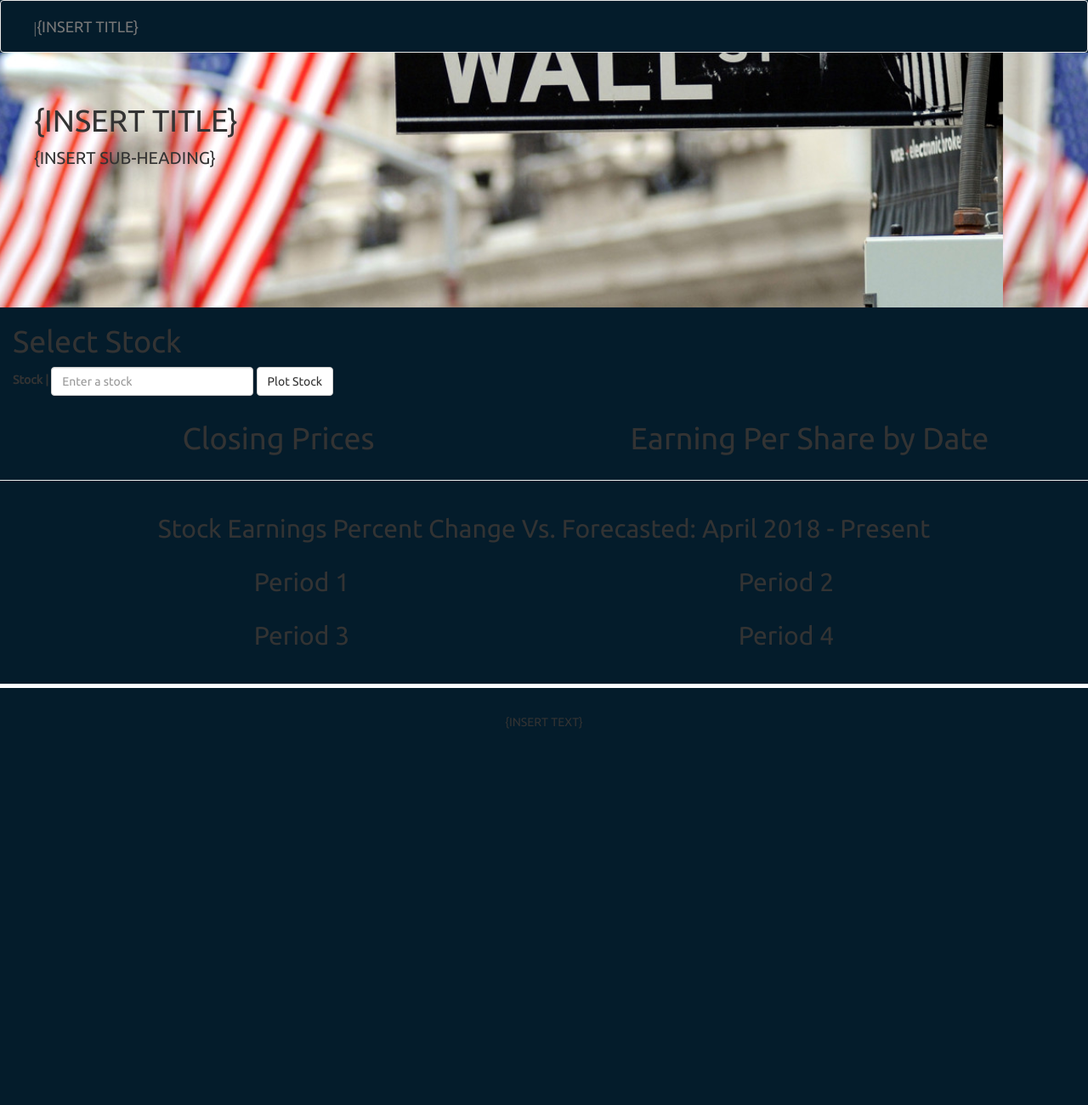
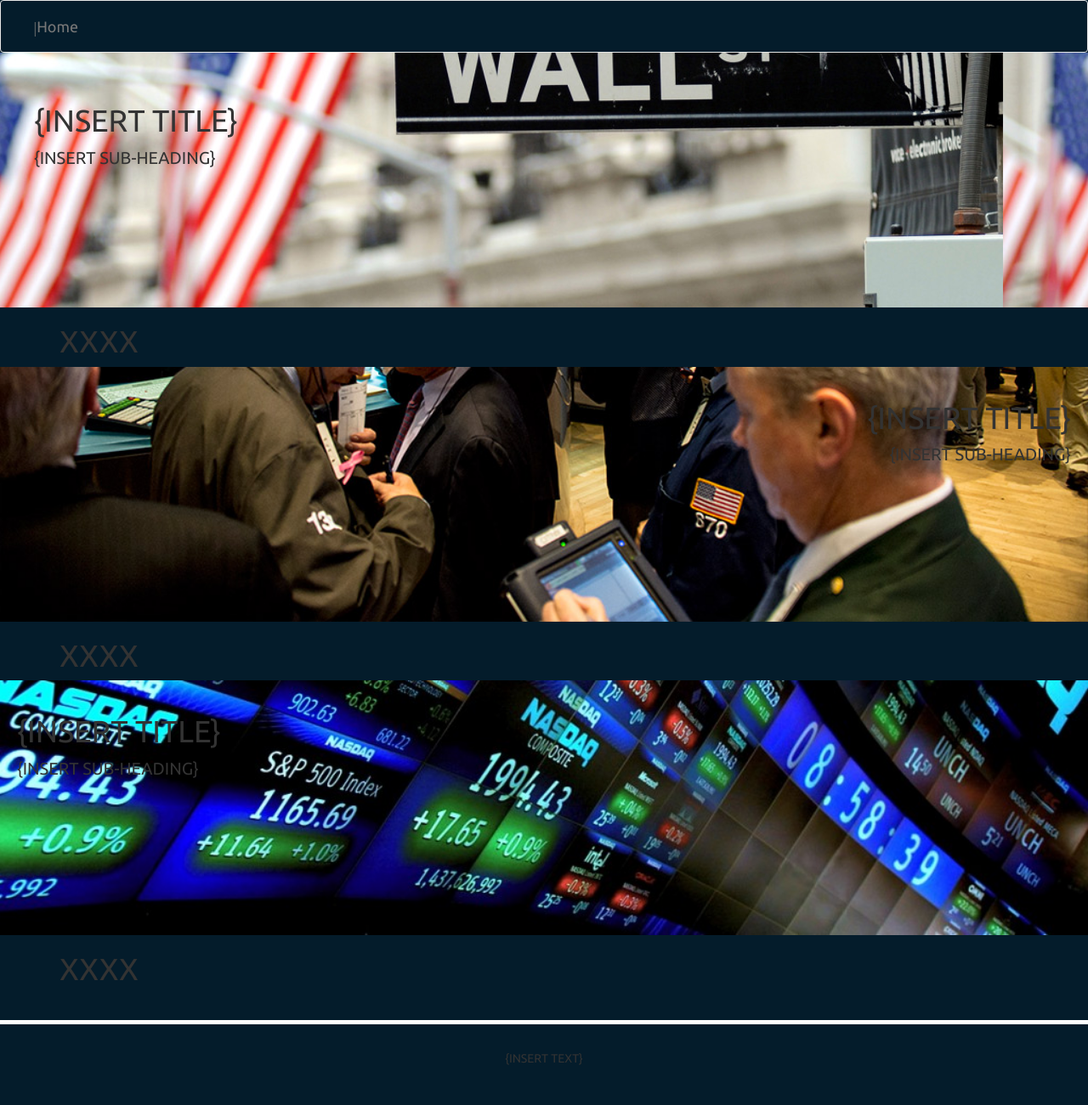
Before and after one commit to aarsalla/Project3, a Flask app: page / in a window 1280 px wide. Shown: the whole page at 85% size. Before the commit the page ends 858 px from the top, so only its background shows below. Run offline with Flask 2, Linux system fonts and the light colour scheme; parts of the project's set-up code (start-up, migrations or seed data) failed here and were passed over; some libraries are stand-ins or nearby versions; some web fonts are replaced.

Commit message:
Updating .html files

```diff
--- a/app.py
+++ b/app.py
@@ -27,6 +27,19 @@ data_base_table = Base.classes.earnings
 @app.route("/")
 def home():
     return render_template("index.html")
+
+@app.route("/data")
+def data_visuals():
+    return render_template("data.html")
+
+@app.route("/map")
+def map_visual():
+    return render_template("map.html")
+
+@app.route("/charts")
+def chart_visual():
+    return render_template("charts.html")
+
 @app.route("/x")
 def samples():
 
--- a/templates/index.html
+++ b/templates/index.html
@@ -5,7 +5,7 @@
   <meta charset="UTF-8">
   <meta name="viewport" content="width=device-width, initial-scale=1.0">
   <meta http-equiv="X-UA-Compatible" content="ie=edge">
-  <title>Introduction Page</title>
+  <title>Introduction to Stock Earnings Analysis</title>
   <link rel="stylesheet" href="https://maxcdn.bootstrapcdn.com/bootswatch/3.3.7/superhero/bootstrap.min.css">
   <link href="https://fonts.googleapis.com/css?family=Ubuntu" rel="stylesheet">
   <link rel="stylesheet" href="{{ url_for('static',filename='css/style.css') }}">
@@ -18,104 +18,76 @@
       <nav class="navbar navbar-default">
         <div class="container-fluid">
           <div class="navbar-header">
-              <a class="navbar-brand" href="index.html"><span class="glyphicon glyphicon-equalizer"> | <br> </span>{INSERT TITLE}
+            <a class="navbar-brand" href="#"><span class="glyphicon glyphicon-equalizer"> | <br> </span>Home
             </a>
+            <!-- <div class="dropdown">
+              <button class="dropbtn">Explore</button>
+              <div class="dropdown-content a">
+                <li><a href="#">Map of Featured Firms</a></li>
+                <li><a href="#">Earnings Reports Charts</a></li>
+                <li><a href="#">Raw Data</a></li>
+              </div>
+            </div> -->
           </div>
         </div>
       </nav>
       <!-- End of navigation -->
 
-
-      <!-- Start of banner -->
+       <!-- Start of banner 1-->
       <div class="hero text-left">
           <h1>{INSERT TITLE}</h1>
           <p>{INSERT SUB-HEADING}</p>
       </div>
-      <!-- End of banner -->
+      <!-- End of banner 1-->
 
-      <!-- Start of container for form submission-->
-      <div class="container-fluid">
+      <!-- Start container 1-->
+      <div class="container">
         <section class="row">
           <div class="col-md-8">
-            <h1 class="">Select Stock</h1>
-              <form class="form-inline">
-                <div class="form-group">
-                  <label for="stockInput"> Stock | </label>
-                  <input type="text" class="form-control" id="stockInput" placeholder="Enter a stock">
-                </div>
-                  <button id="submit" type="submit" class="btn btn-default">Plot Stock</button>
-              </form>
+            <h1 class="">XXXX</h1>
           </div>
       </div>
-      <!-- End of container for form submission-->
+      <!-- End container 1-->
 
-      <p></p>
-      <p></p>
-      <p></p>
-      <p></p>
+      <!-- Start of banner 2-->
+      <div class="hero1 hero p text-right">
+        <h1>{INSERT TITLE}</h1>
+        <p>{INSERT SUB-HEADING}</p>
+      </div>
+      <!-- End of banner 2-->
 
-      <!-- Start of container for closing prices and earnings/share by data container-->
-      <div class="container-fluid">
-        <div class="col-md-6">
-            <h1 class="text-center">Closing Prices</h1>
-          <div id="plot">
-          </div>
-          <p></p>
-          <p></p>
-        </div>
-
-        <div class="col-md-6">
-            <h1 class="text-center">Earning Per Share by Date</h1>
-          <div id="plot2">
-          </div>
-          <p></p>
-          <p></p>
+      <!-- Start container 2-->
+      <div class="container">
+        <section class="row">
+          <div class="col-md-8">
+            <h1 class="">XXXX</h1>
           </div>
       </div>
-       <!-- Start of container for closing prices and earnings/share by data container-->
+      <!-- End container 2-->
 
-      <hr>
+      <!-- Start of banner 3-->
+      <div class="hero2 hero p text-left">
+        <h1>{INSERT TITLE}</h1>
+        <p>{INSERT SUB-HEADING}</p>
+      </div>
+       <!-- End of banner 3-->
 
-      <!-- Start of container for analysis by period -->
+      <!-- Start container 3-->
       <div class="container">
-            <div class="col-xs-12">
-              <h2 class="text-center">Stock Earnings Percent Change Vs. Forecasted: April 2018 - Present</h1>
+        <section class="row">
+          <div class="col-md-8">
+            <h1 class="">XXXX</h1>
           </div>
-            <div class="col-md-6">
-              <h2 class="text-center">Period 1</h2>
-              <div id="graph0"></div>
-              <div class="text-center" id="text0"></div>
-              <hr class="visible-xs visible-sm">
       </div>
-            <div class="col-md-6">
-                <h2 class="text-center">Period 2</h2>
-                <div id="graph1"></div>
-                <div class="text-center" id="text1"></div>
-                <hr class="visible-xs visible-sm">
-            </div>
-            <div class="col-md-6">
-                <h2 class="text-center">Period 3</h2>
-                <div id="graph2"></div>
-                <div class="text-center" id="text2"></div>
-                <hr class="visible-xs visible-sm">
-            </div>
-            <div class="col-md-6">
-                <h2 class="text-center">Period 4</h2>
-                <div id="graph3"></div>
-                <div class="text-center" id="text3"></div>
-                <hr class="visible-xs visible-sm">
-            </div>
-      <!-- End of container for analysis by period -->
-
-    </div>
+      <!-- End container 3-->
 
             <footer class="footer">
                 <span class="bottom">{INSERT TEXT}</span>
             </footer>
+        </div>
 
   <script src="https://cdnjs.cloudflare.com/ajax/libs/d3/5.5.0/d3.min.js"></script>
   <script src="https://cdn.plot.ly/plotly-latest.min.js"></script>
-  <script src="/static/js/plot.js"></script>
 </body>
 
 </html>
```
Also changed, not shown: static/css/style.css (+37 -0 lines), templates/charts.html (+10 -2 lines), templates/data.html (+20 -28 lines), templates/map.html (+20 -9 lines). Lines whose indentation alone changed are shown as unchanged.
